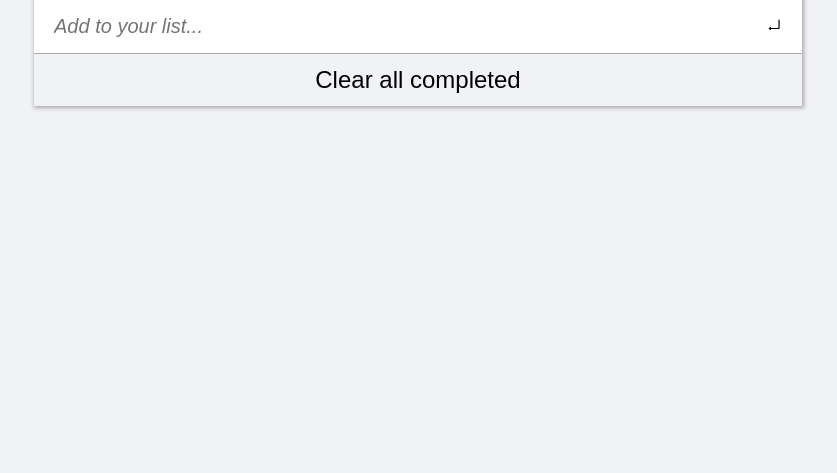
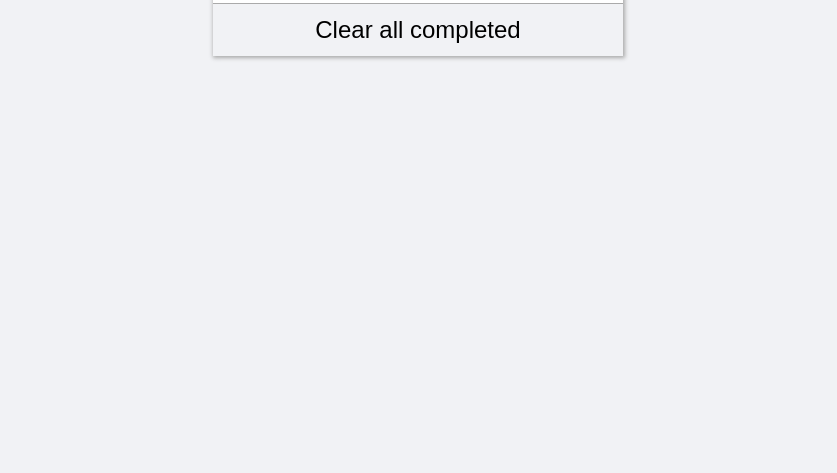
Before and after one commit to itsmraga-hub/To-Do-List, a website built with webpack: page src/index.html in a window 1280 px wide. Shown: the part 427-900 px from the top of the page, without its empty margins (222-1059 px from the left). After the commit the page ends 800 px from the top, so only its background shows below. Built offline with nearby package versions, Linux system fonts and the light colour scheme.

Commit message:
Worked on some more styling

```diff
--- a/src/style.css
+++ b/src/style.css
@@ -8,11 +8,14 @@
 
 body {
   width: 100%;
-  height: 900px;
+  height: 100vh;
   font-family: 'Roboto', sans-serif;
   font-weight: 300;
   font-size: 62.5%;
   background-color: #f1f2f5;
+  display: flex;
+  align-items: center;
+  justify-content: center;
 }
 
 .flex-column {
@@ -23,7 +26,8 @@ body {
 }
 
 .main-container {
-  width: 60%;
+  width: 80%;
+  margin: 0 auto;
   font-size: 2em;
   background-color: rgb(250, 250, 250);
   box-shadow: 1px 1px 4px 1px #aaa;
@@ -139,3 +143,10 @@ body {
   border: none;
   padding: 0.5em;
 }
+
+@media (min-width: 768px) {
+  body {
+    width: 40%;
+    margin: 0 auto;
+  }
+}
```
